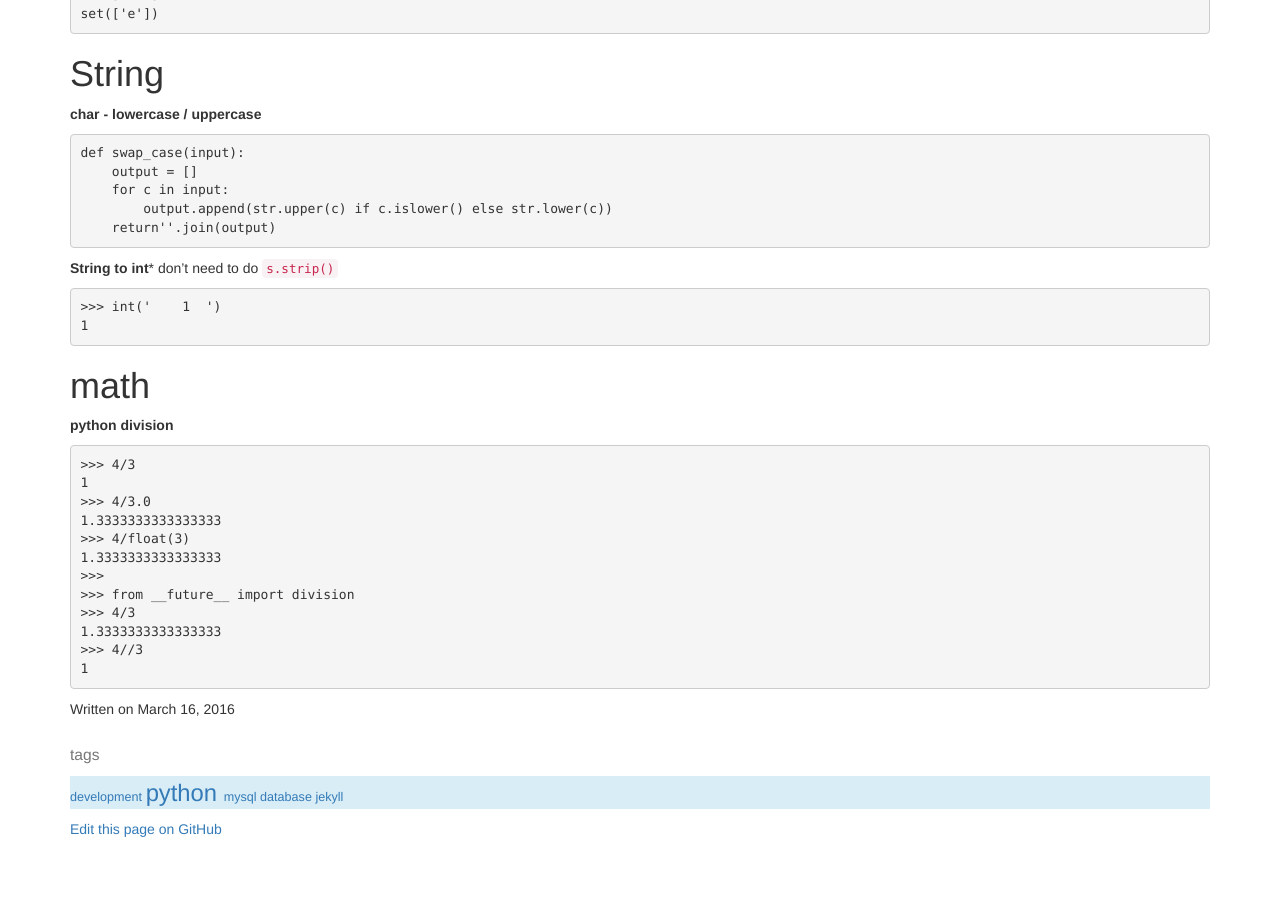
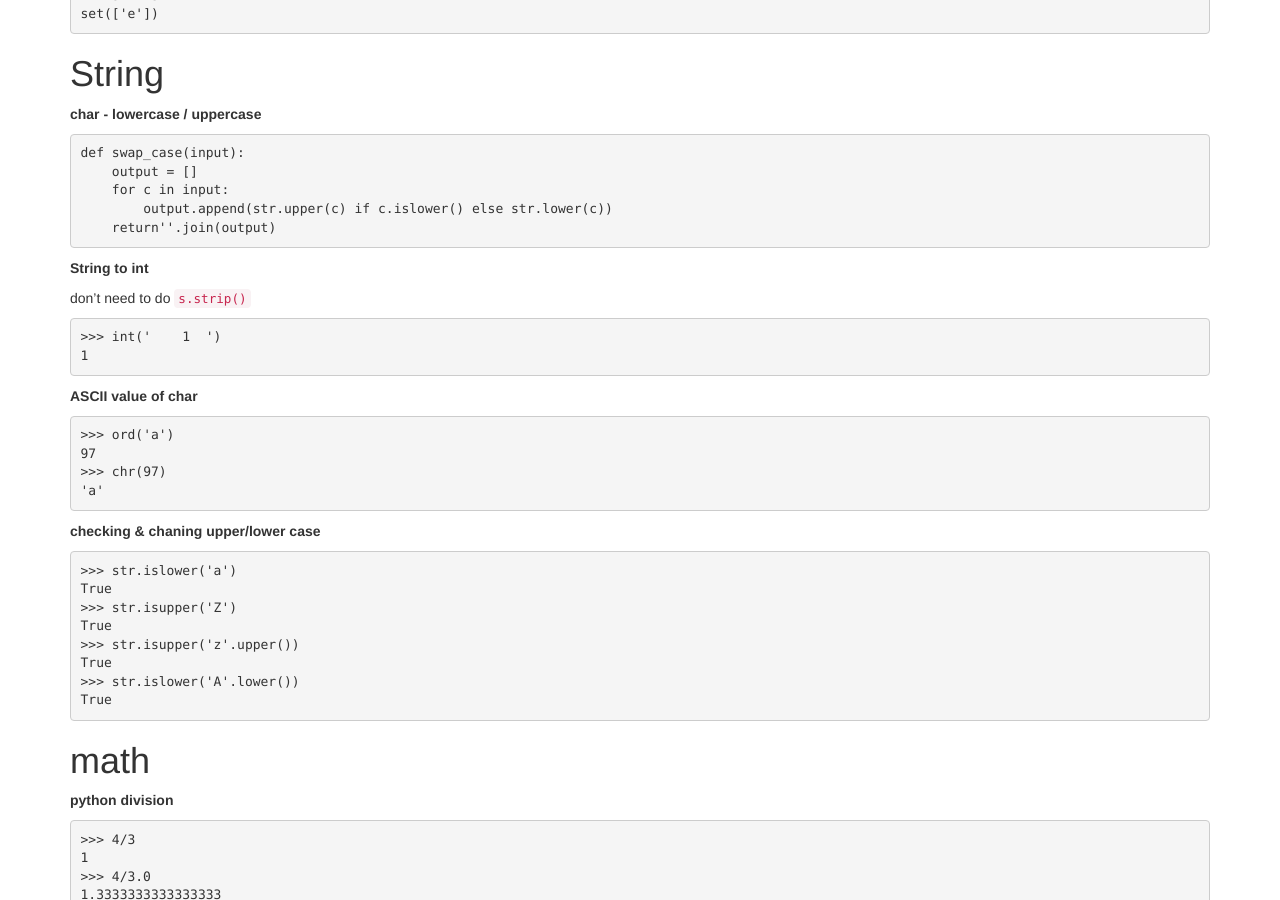
Before and after one commit to gary-liguoliang/notes, a Jekyll site: the page built from _posts/2016-03-16-python-fluent-python.md, in a window 1280 px wide and 900 px high, scrolled down 2014 px. Built offline with Jekyll 4.4.1, drawn with Linux system fonts in a browser that asks for light colours; before the commit the page ends 2853 px from its top, so only the background shows below that.

Commit message:
Update 2016-03-16-python-fluent-python.md

````diff
--- a/_posts/2016-03-16-python-fluent-python.md
+++ b/_posts/2016-03-16-python-fluent-python.md
@@ -126,12 +126,35 @@ def swap_case(input):
     return''.join(output)
 ```
 
-**String to int***
+**String to int**
+
 don't need to do ```s.strip()```
 
 ```python
 >>> int('    1  ')
 1
+```
+
+**ASCII value of char**
+
+```python
+>>> ord('a')
+97
+>>> chr(97)
+'a'
+```
+
+**checking & chaning upper/lower case**
+
+```python
+>>> str.islower('a')
+True
+>>> str.isupper('Z')
+True
+>>> str.isupper('z'.upper())
+True
+>>> str.islower('A'.lower())
+True
 ```
 
 
````
